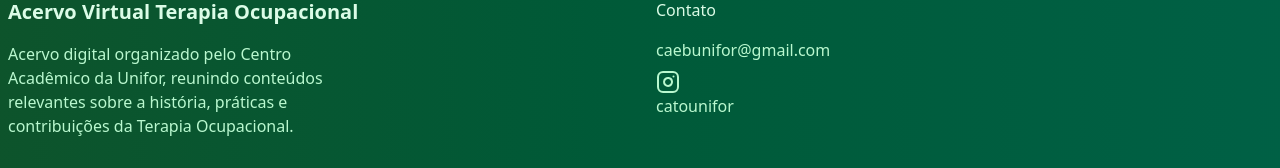
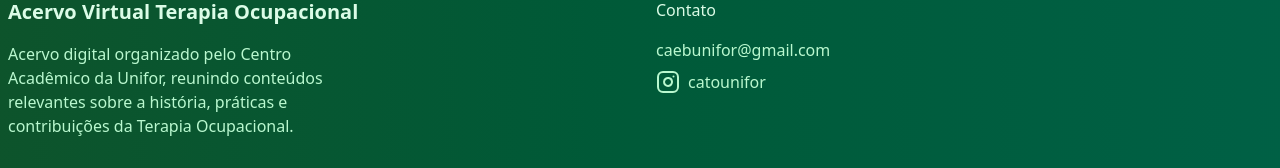
Before and after one commit to SteveHerison/HeriAcervo, a Next.js app: page / in a window 1280 px wide. Shown: the part 921-1089 px from the top of the page. Built offline with nearby package versions, Linux system fonts and the light colour scheme; no server answers.

Commit message:
Corrigido build do TypeScript

```diff
--- a/src/components/Footer/index.tsx
+++ b/src/components/Footer/index.tsx
@@ -30,6 +30,7 @@
                 <Link
                   href="https://www.instagram.com/catounifor?igsh=Y2lqeXRkcmh0bW50"
                   target="_blank"
+                  className="flex items-center  gap-2"
                 >
                   <Instagram />
                   <p>catounifor</p>
```
